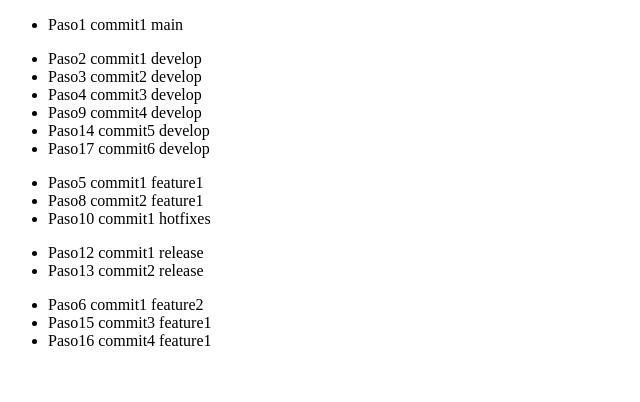
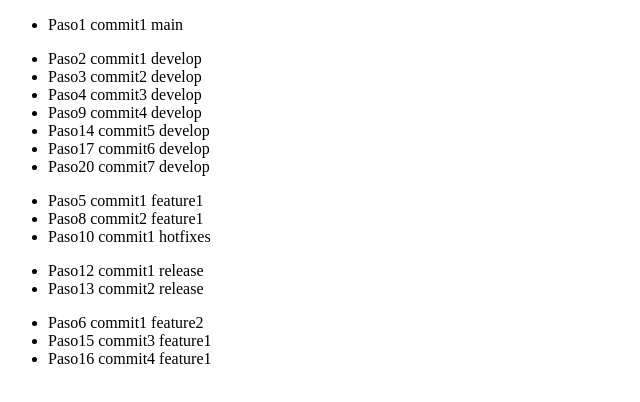
Before and after one commit to beastraiser/practica-git, a plain HTML site: page index.html in a window 1280 px wide. Shown: the whole page, without its empty margins (0-640 px from the left). Drawn offline with Linux system fonts and the light colour scheme.

Commit message:
Paso20 commit7 develop

```diff
--- a/index.html
+++ b/index.html
@@ -19,6 +19,7 @@
         <li>Paso9 commit4 develop</li>
         <li>Paso14 commit5 develop</li>
         <li>Paso17 commit6 develop</li>
+        <li>Paso20 commit7 develop</li>
       </ul>
     </div>
     <div>
```
